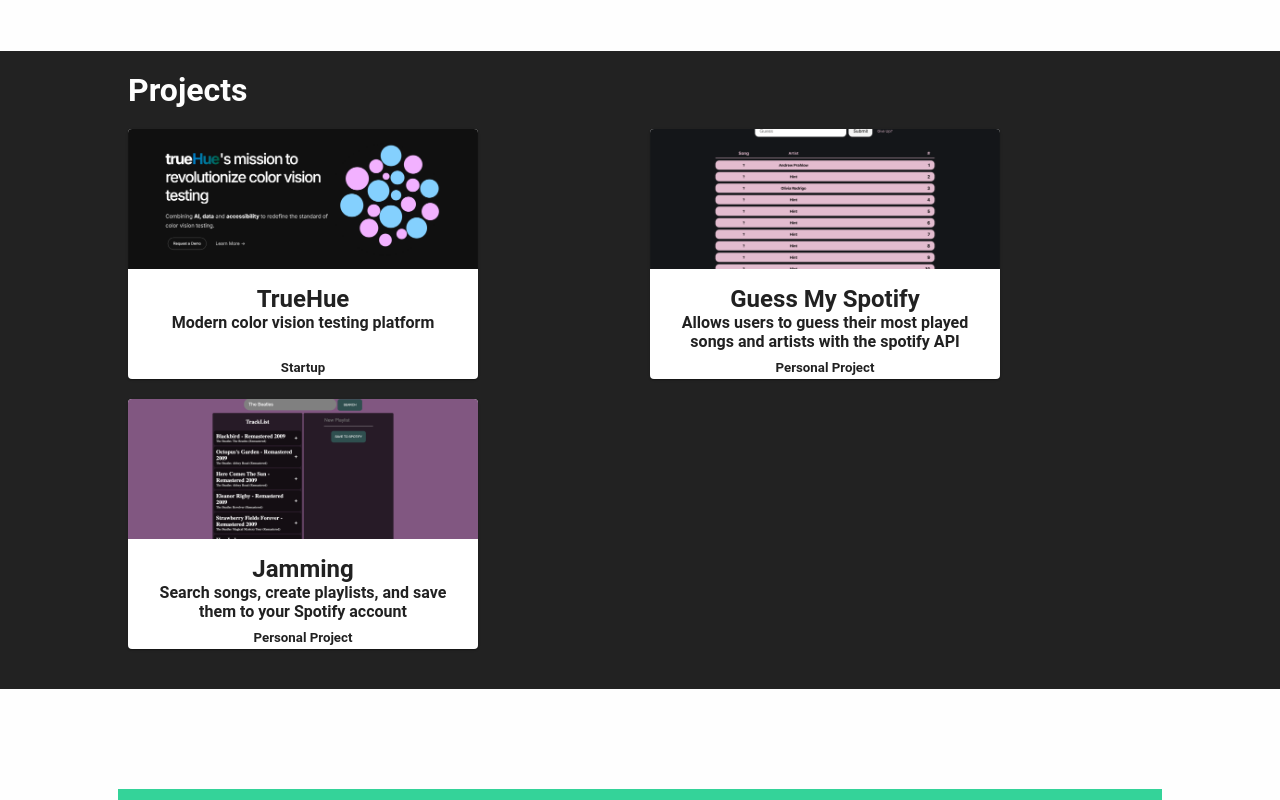
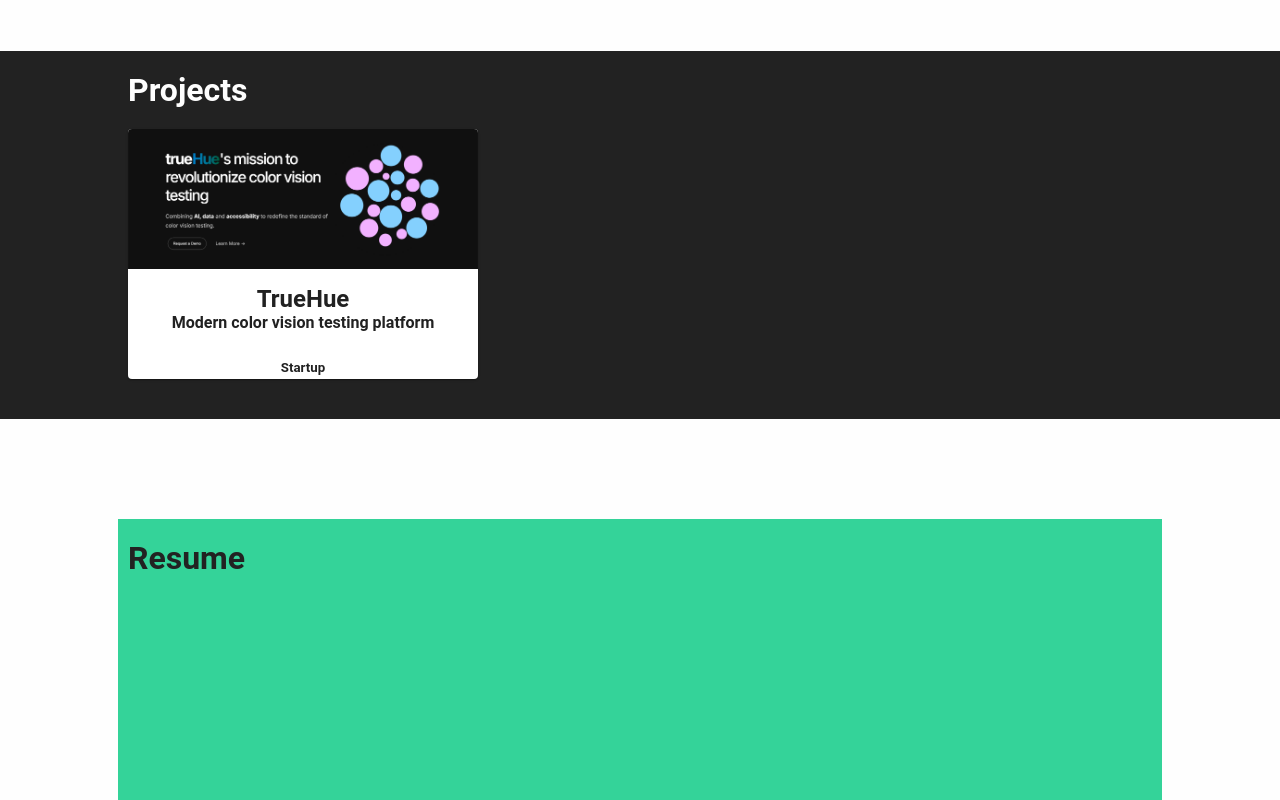
Before and after one commit to BenjaminSiri/bensiri-site, a React (Create React App) app in the folder client/: page / in a window 1280 px wide. Shown: the part 920-1720 px from the top of the page. Built offline with nearby package versions, Linux system fonts and the light colour scheme.

Commit message:
Updated resume and removed beginner projects

```diff
--- a/client/src/App.tsx
+++ b/client/src/App.tsx
@@ -83,6 +83,7 @@
     padding: 2px 2px;
     cursor: pointer;
     border-radius: 0;
+    white-space: nowrap;
   }
 
   &::before {
@@ -328,20 +329,6 @@
                 image='/images/TrueHue.png'
                 link='https://truehue.app'
               />
-              <ProjectCard
-                title='Guess My Spotify'
-                description='Allows users to guess their most played songs and artists with the spotify API'
-                type='Personal Project'
-                image='/images/GuessMySpotify.png'
-                link='https://main.djykgt5kfze64.amplifyapp.com'
-              />
-              <ProjectCard
-                title='Jamming'
-                description='Search songs, create playlists, and save them to your Spotify account'
-                type='Personal Project'
-                image='/images/Jamming.png'
-                link='https://main.djfhhd91huokm.amplifyapp.com/'
-              />
             </ProjectsGrid>
           </ProjectsDiv>
         </SectionDiv>
```
Also changed, not shown: 1 other file (tests, documents, lock files or other folders).
